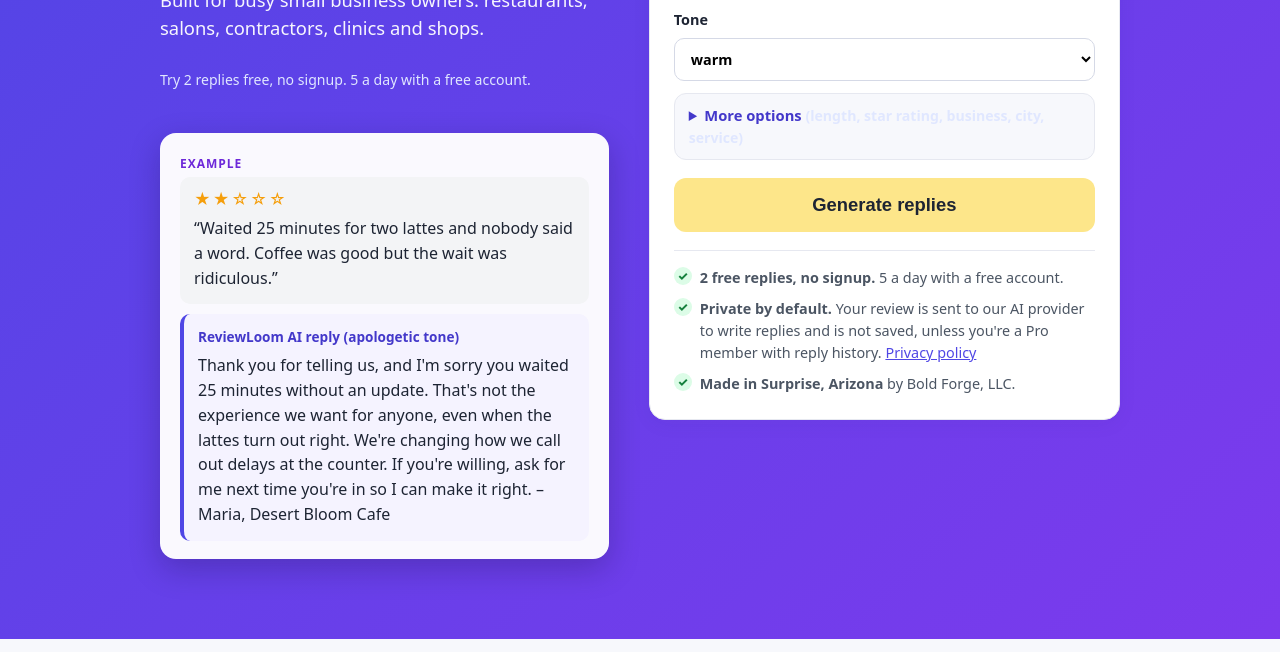
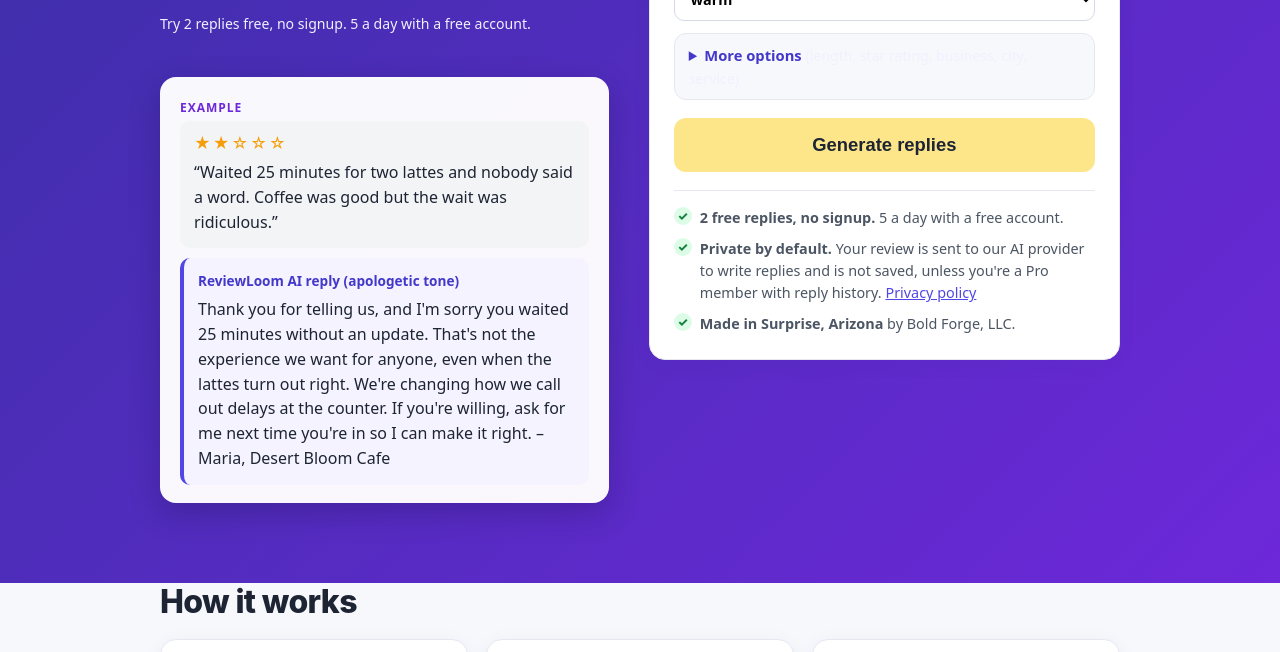
Before and after one commit to bt1776/reviewloom-ai, a website: page public/index.html in a window 1280 px wide. Shown: the part 461-1113 px from the top of the page. Drawn offline with Linux system fonts and the light colour scheme; no server answers.

Commit message:
Polish typography and contrast: stronger heading font stack, brighter hero text, more section spacing

```diff
--- a/public/styles.css
+++ b/public/styles.css
@@ -46,3 +46,9 @@
 .site-footer{background:#111827;color:#cbd5e1;margin-top:72px;padding:48px 0 28px;text-align:left}.fcols{display:grid;grid-template-columns:repeat(auto-fit,minmax(180px,1fr));gap:24px}.site-footer h4{color:#fff;margin:0 0 10px;font-size:.95rem}.site-footer ul{list-style:none;margin:0;padding:0}.site-footer li{margin:6px 0}.site-footer a{color:#cbd5e1;text-decoration:none;font-size:.92rem}.site-footer a:hover{color:#fff;text-decoration:underline}.fcopy{border-top:1px solid #374151;margin:28px 0 0;padding-top:18px;color:#9ca3af!important}
 .pro{position:relative;background:linear-gradient(180deg,#f5f3ff,#ede9fe);border:2px solid #6d28d9;box-shadow:0 14px 40px rgba(79,70,229,.18)}.badge{position:absolute;top:-13px;left:50%;transform:translateX(-50%);background:#6d28d9;color:#fff;font-size:.75rem;font-weight:800;letter-spacing:.05em;text-transform:uppercase;padding:5px 12px;border-radius:999px;white-space:nowrap}
 .price ul{padding-left:0;list-style:none}.price li{padding-left:24px;position:relative;margin:7px 0}.price li:before{content:"\2713";position:absolute;left:0;color:#16a34a;font-weight:800}.pro .btn{display:block;text-align:center}
+/* Typography and contrast */
+h1,h2,h3,h4,.logo{font-family:"Segoe UI Variable Display","SF Pro Display",ui-sans-serif,system-ui,-apple-system,"Helvetica Neue",Arial,sans-serif;letter-spacing:-.02em}
+h1{font-weight:850;font-weight:800}h2{font-size:clamp(1.6rem,3vw,2rem);font-weight:800;line-height:1.2}h3{font-weight:750}
+.hero{background:linear-gradient(135deg,#3730a3,#6d28d9)}.hero h1{color:#fff;text-shadow:0 2px 12px rgba(0,0,0,.18)}.hero .lead{color:#fff;opacity:1}.hero .small,.hero-copy .small{color:#f1f0ff;font-weight:500}
+body>section,main>section{margin:88px auto}body>section.hero{margin:0}
+@media (max-width:600px){body>section,main>section{margin:56px auto}}
```
